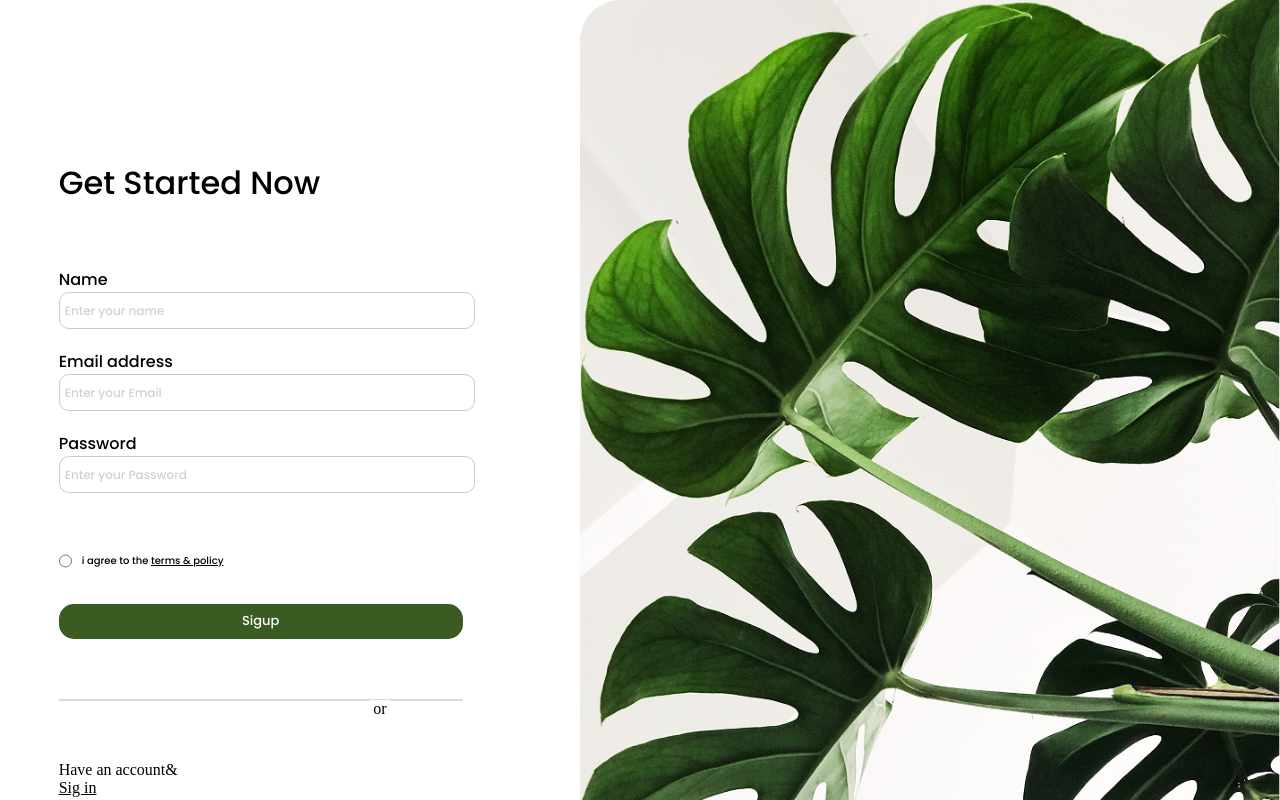
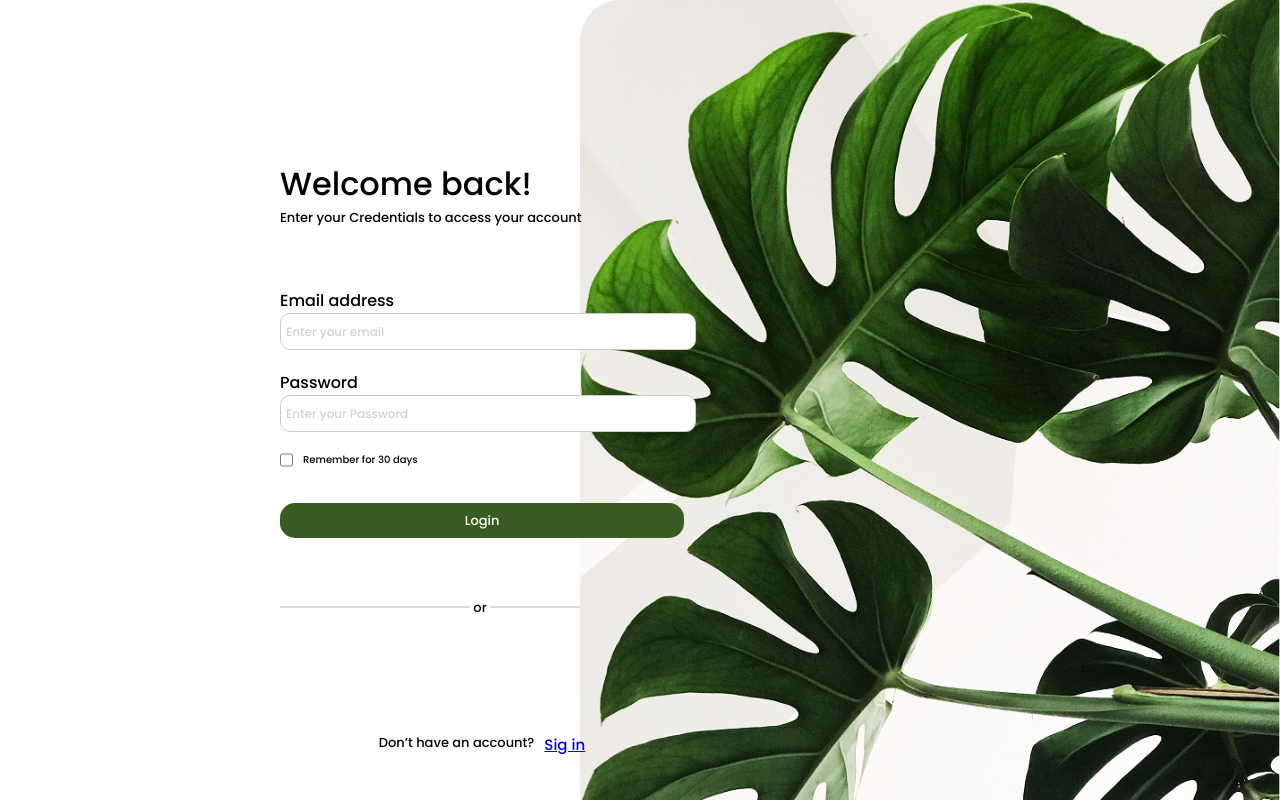
Before and after one commit to Django002/LogIn, a plain HTML site: page index.html in a window 1280 px wide. Both pictures are taken after a click on the link "Sig in". Shown: the top 800 px of the page. Drawn offline with Linux system fonts and the light colour scheme.

Commit message:
Add animation and fix code

```diff
--- a/index.html
+++ b/index.html
@@ -9,20 +9,20 @@
 <body>
     <div class="blocbacgraund">
         <div class="blocregist">
-            <div class="recist">
+            <div class=" blog recist hidden ">
                 <h1>Get Started Now</h1>
                 <form class="form_regist" action="" method="get">
                     <div class="input_">
                         <label for="input_name">Name</label>
-                        <input class="input_text" id="input_name" type="text" name="" id="" placeholder="Enter your name">
+                        <input class="input_text " id="input_name" type="text" name="" id="" placeholder="Enter your name">
                     </div>
                     <div class="input_">
                         <label for="input_email">Email address</label>
-                        <input class="input_text" id="input_email" type="text" name="" id="" placeholder="Enter your Email">
+                        <input class="input_text " id="input_email" type="text" name="" id="" placeholder="Enter your Email">
                     </div>
                     <div class="input_">
                         <label for="input_password">Password</label>
-                        <input class="input_text" id="input_password" type="text" name="" id="" placeholder="Enter your Password">
+                        <input class="input_text " id="input_password" type="text" name="" id="" placeholder="Enter your Password">
                     </div>
                     <div class="input_radio">
                         <input type="radio"/><span>i agree to the <a href="#">terms & policy</a></span>
@@ -40,15 +40,57 @@
                 <div class="button_singin">
 
                 </div>
-                <div>
-                    <p>Have an account&</p>
-                    <a href="#">Sig in</a>
+                <div class="open_login">
+                    <p>Have an account?</p>
+                    <a class="perehod" href="#">Sig in</a>
                 </div>
 
             </div>
             <div class="log"></div>
         </div>
         <div class="photo"></div>
+
+
+
+            <div class="blog Login ">
+                <h1>Welcome back!</h1>
+                <p>Enter your Credentials to access your account</p>
+                <form class="form_regist" action="" method="get">
+                    <div class="input_">
+                        <label for="input_name">Email address</label>
+                        <input class="input_text " id="input_name" type="text" name="" id="" placeholder="Enter your email">
+                    </div>
+                    <div class="input_">
+                        <label for="input_password">Password</label>
+                        <input class="input_text " id="input_password" type="text" name="" id="" placeholder="Enter your Password">
+                    </div>
+
+                    <div class="input_radio">
+                        <input type="checkbox"/><span>Remember for 30 days</span>
+                    </div>
+
+                    <button class="Sigup" type="submit">Login</button>
+                </form>
+
+                <div class="pagargaf_or">
+                    <p >or</p>
+                </div>
+
+
+
+                <div class="button_singin">
+
+                </div>
+                <div class="open_login">
+                    <p>Don’t have an account?</p>
+                    <a class="perehod" href="#">Sig in</a>
+                </div>
+
+            </div>
+            <div class="log"></div>
+
     </div>
+
+    <script src="/LogIn/logica.js"></script>
 </body>
 </html>
--- a/logica.js
+++ b/logica.js
@@ -0,0 +1,20 @@
+const perehod = document.querySelectorAll(".perehod");
+const forms = document.querySelectorAll(".blog");
+const inputName = document.getElementById("input_name");
+const inputEmail = document.getElementById("input_email");
+const inputPassword = document.getElementById("input_password");
+
+
+perehod.forEach(function(element) {
+    element.addEventListener("click", function() {
+        forms.forEach(function(form) {
+            if (form.classList.contains("hidden")) {
+                form.classList.remove("hidden");
+                form.classList.add("nogidden");
+            } else {
+                form.classList.remove("nogidden");
+                form.classList.add("hidden");
+            }
+        });
+    });
+});
--- a/style/mai.css
+++ b/style/mai.css
@@ -24,6 +24,7 @@ html {
     height: 638px;
     margin-top: 202px;
     margin: auto;
+    padding: 30px;
 }
 
 .form_regist{
@@ -102,7 +103,7 @@ input::placeholder {
 .input_radio{
     display: flex;
     gap: 10px;
-    margin-top: 60px;
+    margin-top: 20px;
 }
 
 .input_radio span{
@@ -110,22 +111,75 @@ input::placeholder {
     font-family: 'Poppins-Medium.ttf';
 }
 
-a{
+p{
+    font-size: 13px;
+    font-family: 'Poppins-Medium.ttf';
+}
+
+.input_radio a{
     color: black;
 }
 
-.pagargaf_or{
-    margin-top: 60px;
-    margin-bottom: 60px;
-    border-top: 2px solid rgba(110, 109, 109, 0.25);
-    width: 100%;
+
+
+.pagargaf_or p{
+    display: flex;
+    width: 20px;
+    background-color: rgb(255, 255, 255);
+    justify-content: center;
+    margin-left: 190px;
 }
 
-.pagargaf_or p{
+.pagargaf_or::before {
+    content: "";
     position: absolute;
-    width: 20px;
-    top: 700px;
-    left: 370px;
-    background-color: rgb(255, 255, 255);
-    text-align: center;
+    margin-top: 10px;
+    margin-bottom: 60px;
+    width: 410px;
+    height: 2px;
+    border-top: 2px solid rgba(110, 109, 109, 0.25);
+    transform: translateY(-50%);
+    z-index: -1;
 }
+
+.open_login{
+    display: flex;
+    font-size: 15px;
+    font-family: 'Poppins-Medium.ttf';
+    justify-content: center;
+    gap: 10px;
+    margin-top: 115px;
+}
+
+
+.Login{
+    display: block;
+    position: absolute;
+    left: 280px;
+    top: 160px;
+    width: 404px;
+    height: auto;
+    visibility: hidden;
+    opacity: 0;
+}
+
+.hidden{
+    visibility: visible;
+    opacity: 1;
+    transition: 0.5s ease;
+}
+.nogidden{
+    visibility: hidden;
+    opacity: 0;
+    transition: 0.5s ease;
+}
+
+
+.novalide{
+    width: 404px;
+    height: 25px;
+    border-radius: 10px;
+    border: 2px solid rgba(228, 28, 28, 0.466);
+    padding: 5px;
+    box-shadow: 0 0 0 3px rgba(228, 31, 31, 0.192);
+}
```
